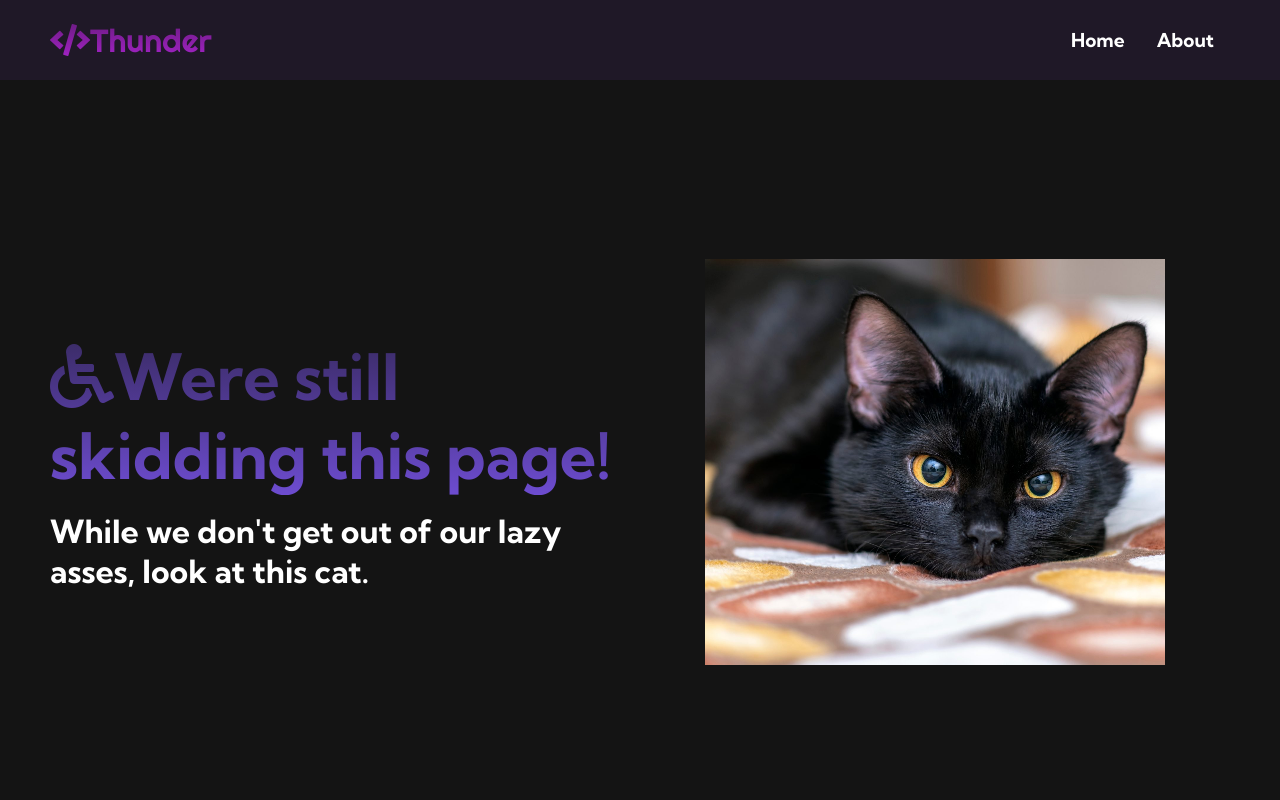
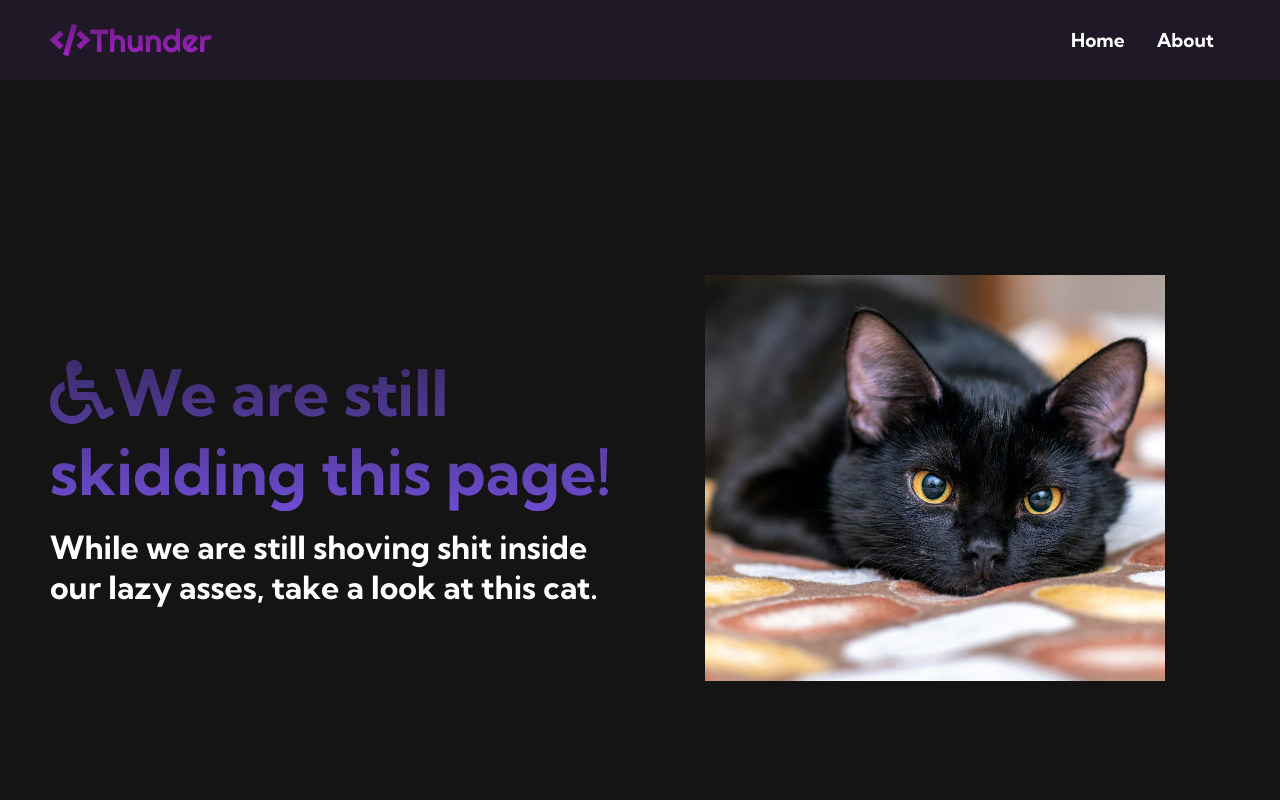
Before and after one commit to zFranzz/zfranzz.github.io, a plain HTML site: page wip.html in a window 1280 px wide. Shown: the top 800 px of the page. Drawn offline with Linux system fonts and the light colour scheme.

Commit message:
I think im fixing it idfk anymore

```diff
--- a/wip.html
+++ b/wip.html
@@ -42,10 +42,10 @@
     <!-- Main -->
 
     <div class="main">
-        <div class="main__container">
+        <div class="main__container--util">
             <div class="main__content">
-                <h1><i class="fas fa-wheelchair"></i>Were still skidding this page!</h1>
-                <p>While we don't get out of our lazy asses, look at this cat.</p>
+                <h1><i class="fas fa-wheelchair"></i>We are still skidding this page!</h1>
+                <p>While we are still shoving shit inside our lazy asses, take a look at this cat.</p>
             </div>
             <div class="main__img--container">
                 <img src="images/catto.png">
```
